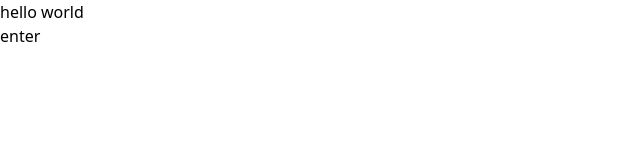
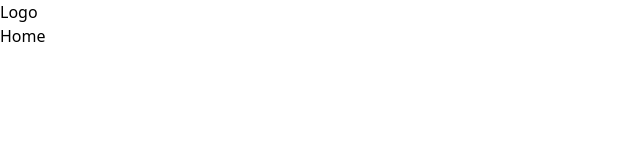
Before and after one commit to Students-demo-projects/react-ts-lesson, a React (Vite) app: page / in a window 1280 px wide. Shown: the top 160 px of the page, without its empty margins (0-640 px from the left). Built offline with nearby package versions, Linux system fonts and the light colour scheme.

Commit message:
header va home page yaratildi

```diff
--- a/src/App.tsx
+++ b/src/App.tsx
@@ -1,12 +1,19 @@
+import { lazy} from "react";
+import { Route, Routes } from "react-router-dom";
+import Header from "./components/Header.tsx";
+
+const Home = lazy(() => import("./pages/home/index.tsx"));
 
 function App() {
-
   return (
     <>
-       <h1>hello world</h1>
-       <button>enter</button>
+      <Header />
+      <Routes>
+        <Route path="/" element={<Home />} />
+
+      </Routes>
     </>
-  )
+  );
 }
 
-export default App
+export default App;
--- /dev/null
+++ b/src/components/Header.tsx
@@ -0,0 +1,11 @@
+
+
+function Header() {
+  return (
+    <nav>
+      <h1>Logo</h1>
+    </nav>
+  )
+}
+
+export default Header
--- a/src/main.tsx
+++ b/src/main.tsx
@@ -2,9 +2,12 @@ import { createRoot } from "react-dom/client";
 import "./index.css";
 import App from "./App.tsx";
 import { BrowserRouter } from "react-router-dom";
+import { Suspense } from "react";
 
 createRoot(document.getElementById("root")!).render(
   <BrowserRouter>
-    <App />
+    <Suspense fallback={<h1>loading...</h1>}>
+      <App />
+    </Suspense>
   </BrowserRouter>
 );
```
